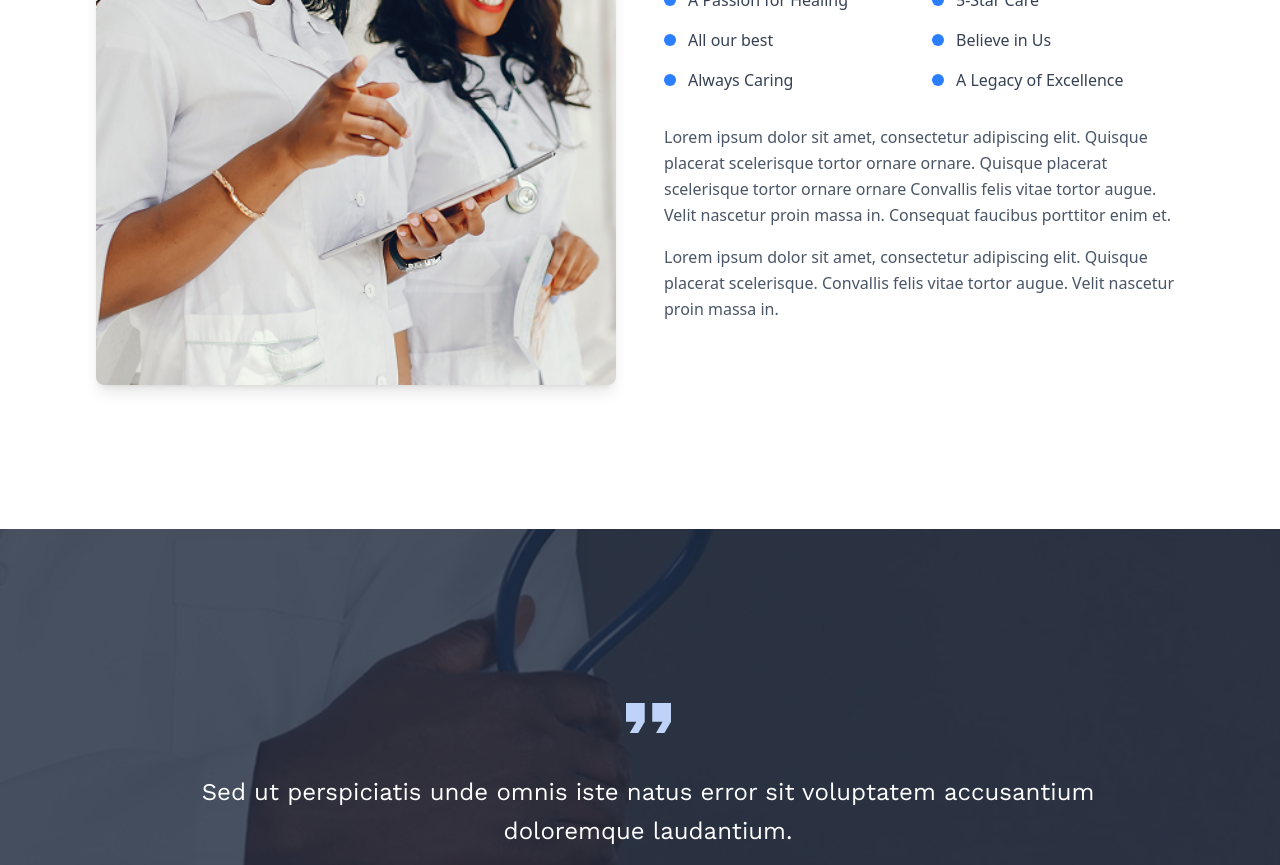
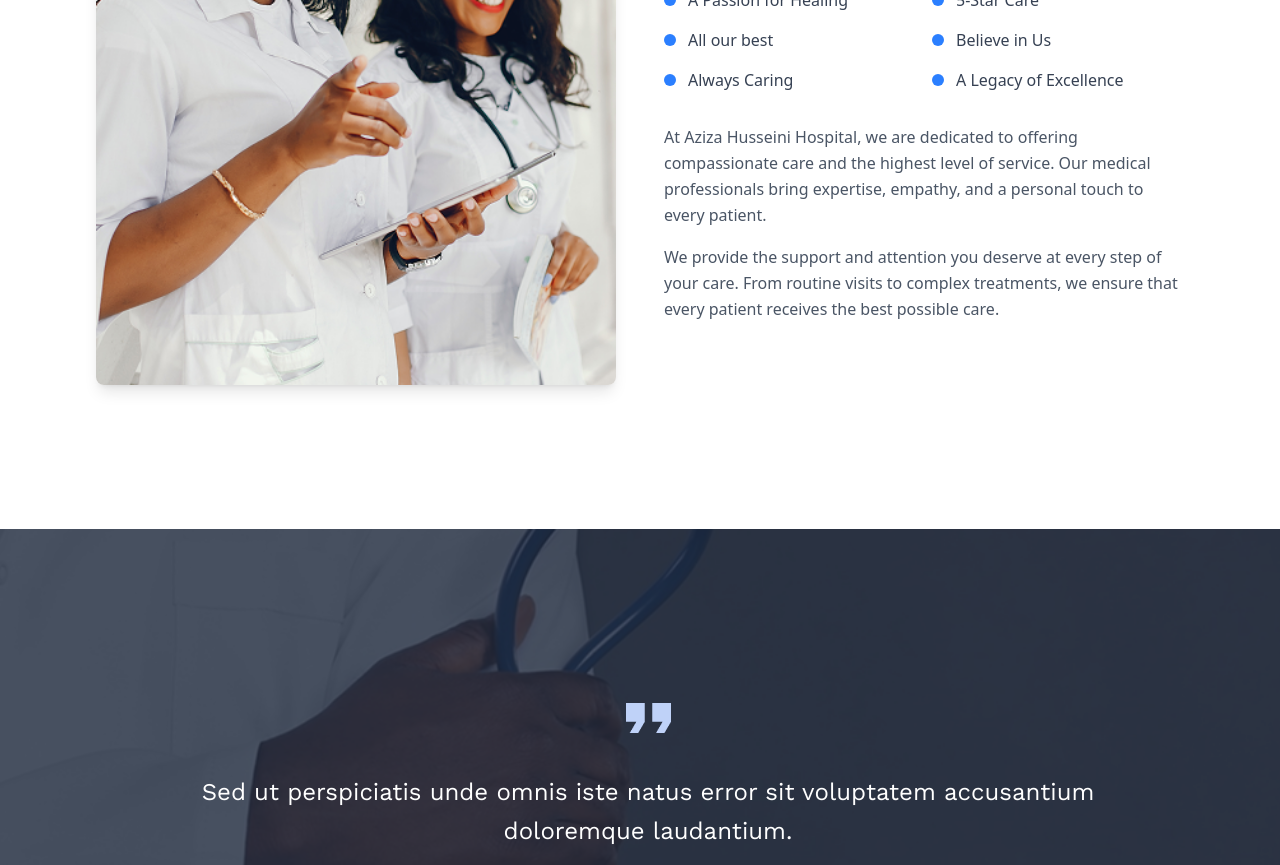
Before and after one commit to jawwad-ali/hospital_project, a Next.js app: page /about in a window 1280 px wide. Shown: the part 840-1705 px from the top of the page. Built offline with nearby package versions, Linux system fonts and the light colour scheme.

Commit message:
eleiminated lorem ipsum text

```diff
--- a/src/Components/ApointmentBook.tsx
+++ b/src/Components/ApointmentBook.tsx
@@ -6,14 +6,15 @@ export default function AppointmentSection() {
   return (
     <section className="relative bg-white py-20 px-4 lg:px-20 overflow-hidden text-center">
       <div className="z-20 relative mb-10">
-        <h2 className={` ${work_sans.className} text-3xl md:text-5xl lg:text-6xl font-bold text-gray-900 mb-4`}>
+        <h2
+          className={` ${work_sans.className} text-3xl md:text-5xl lg:text-6xl font-bold text-gray-900 mb-4`}
+        >
           Book an Appointment
         </h2>
         <p className="text-sm text-[16px] lg:text-lg text-gray-600">
-          Lorem ipsum dolor sit amet, consectetur adipiscing elit. Quisque
-          placerat scelerisque tortor ornare ornare. Convallis felis vitae
-          tortor augue. Velit nascetur proin massa in. Consequat faucibus
-          porttitor enim et..
+          At Aziza Husseini Hospital, booking an appointment is simple and
+          convenient. Our easy-to-use online system allows you to choose your preferred time and
+          doctor, ensuring a seamless experience.
         </p>
       </div>
 
@@ -26,7 +27,12 @@ export default function AppointmentSection() {
           height={505.44}
         />
       </div>
-      <AppointmentForm postion='lg:absolute' top='lg:top-72' right='lg:right-20' width='lg:w-[30%]' />
+      <AppointmentForm
+        postion="lg:absolute"
+        top="lg:top-72"
+        right="lg:right-20"
+        width="lg:w-[30%]"
+      />
     </section>
   );
 }
--- a/src/Components/ContactPageAppointmentForm.tsx
+++ b/src/Components/ContactPageAppointmentForm.tsx
@@ -4,7 +4,6 @@ import ScheduleHours from "./ScheduleHours";
 import axios from "axios";
 
 const ContactPageAppointmentForm = () => {
-
   return (
     <div className="my-10 lg:my-20 container lg:flex gap-8 mx-auto relative px-6 lg:px-0">
       <div className="w-full lg:w-6/12 flex flex-col relative">
@@ -15,10 +14,9 @@ const ContactPageAppointmentForm = () => {
         </h2>
 
         <p className={`py-10 text-[15px] ${work_sans.className}`}>
-          Lorem ipsum dolor sit amet, consectetur adipiscing elit. Quisque
-          placerat scelerisque tortor ornare ornare. Convallis felis vitae
-          tortor augue. Velit nascetur proin massa in. Consequat faucibus
-          porttitor enim et.
+          At Aziza Husseini Hospital, booking an appointment is simple and
+          convenient. Our easy-to-use online system allows you to choose your
+          preferred time and doctor, ensuring a seamless experience.
         </p>
 
         <div>
--- a/src/Components/HeroSection.tsx
+++ b/src/Components/HeroSection.tsx
@@ -53,10 +53,10 @@ const HeroSection = () => {
           A Great Place to Receive Care
         </h2>
         <p className="text-gray-600 mb-6 leading-relaxed">
-          Lorem ipsum dolor sit amet, consectetur adipiscing elit. Quisque
-          placerat scelerisque tortor ornare ornare. Convallis felis vitae
-          tortor augue. Velit nascetur proin massa in. Consequat faucibus
-          porttitor enim et.
+          At Aziza Husseini Hospital, we are committed to providing the highest
+          quality care to our patients. Our team of highly trained medical
+          professionals is dedicated to ensuring that each patient receives the
+          attention, compassion, and expertise they deserve.
         </p>
       </div>
 
--- a/src/Components/Welcome.tsx
+++ b/src/Components/Welcome.tsx
@@ -1,4 +1,4 @@
-import Image from "next/image"
+import Image from "next/image";
 import BestCare from "../../public/best_care.png";
 import { features } from "@/data";
 
@@ -42,7 +42,9 @@ export default function HeroSection() {
                 {features.map((feature, index) => (
                   <div key={index} className="flex items-center gap-3">
                     <div className="w-3 h-3 bg-blue-500 rounded-full flex-shrink-0"></div>
-                    <span className="text-gray-700 text-sm md:text-base">{feature.text}</span>
+                    <span className="text-gray-700 text-sm md:text-base">
+                      {feature.text}
+                    </span>
                   </div>
                 ))}
               </div>
@@ -50,13 +52,15 @@ export default function HeroSection() {
               {/* Description Paragraphs */}
               <div className="space-y-4 text-gray-600 text-sm md:text-base leading-relaxed">
                 <p>
-                  Lorem ipsum dolor sit amet, consectetur adipiscing elit. Quisque placerat scelerisque tortor ornare
-                  ornare. Quisque placerat scelerisque tortor ornare ornare Convallis felis vitae tortor augue. Velit
-                  nascetur proin massa in. Consequat faucibus porttitor enim et.
+                  At Aziza Husseini Hospital, we are dedicated to offering
+                  compassionate care and the highest level of service. Our
+                  medical professionals bring expertise, empathy, and a personal
+                  touch to every patient.
                 </p>
                 <p>
-                  Lorem ipsum dolor sit amet, consectetur adipiscing elit. Quisque placerat scelerisque. Convallis felis
-                  vitae tortor augue. Velit nascetur proin massa in.
+                  We provide the support and attention you deserve at every step
+                  of your care. From routine visits to complex treatments, we
+                  ensure that every patient receives the best possible care.
                 </p>
               </div>
             </div>
@@ -64,5 +68,5 @@ export default function HeroSection() {
         </div>
       </div>
     </section>
-  )
+  );
 }
```
